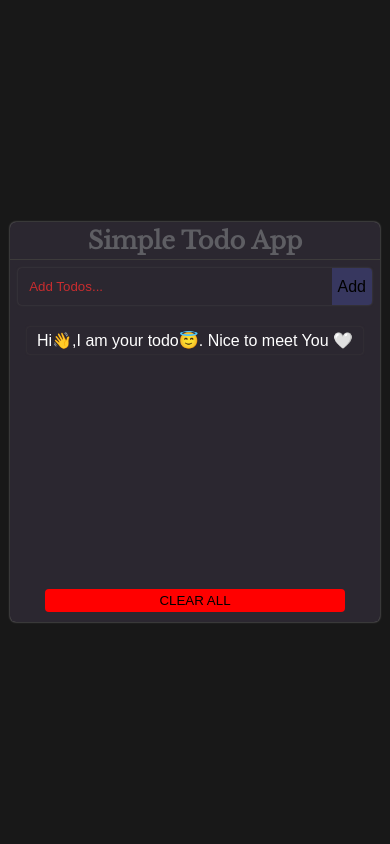
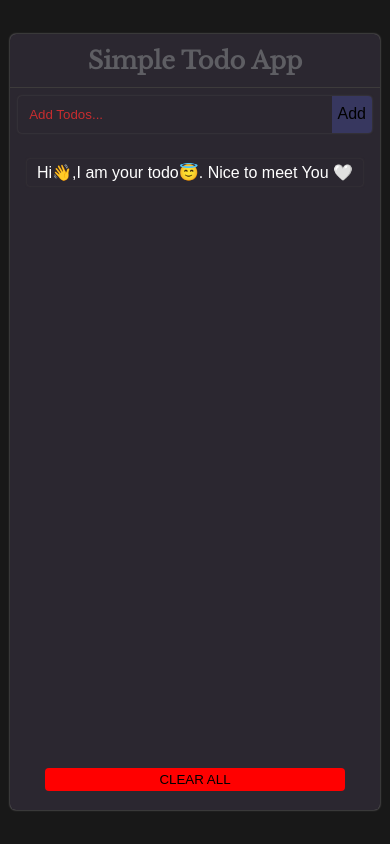
Before and after one commit to mohammad-1105/Todo-app-with-vanillaJS, a plain HTML site: page index.html in a window 390 px wide. Drawn offline with nearby package versions, Linux system fonts and the light colour scheme; a web font is replaced by a local one.

Commit message:
add media quries for mobile

```diff
--- a/index.html
+++ b/index.html
@@ -18,11 +18,12 @@
                 <input type="text" id="inputBox" placeholder="Add Todos...">
                 <button id="addBtn">Add</button>
             </div>
+            <div class="todoItem">
+                <div id="todoDataElement" style="text-align: center;">Hi👋,I am your todo😇. Nice to meet You 🤍
+                </div>
+            </div>
             <div class="todosListBox">
-                <div class="todoItem">
-                    <div id="todoDataElement" style="text-align: center;">Hi👋,I am your todo😇. Nice to meet You 🤍
-                    </div>
-                </div>
+
 
             </div>
             <button id="clearAllBtn">clear all</button>
--- a/style.css
+++ b/style.css
@@ -24,8 +24,9 @@ main {
     border-radius: 6px;
     height: 400px;
     width: 370px;
-    background-color:#2B2730;
+    background-color: #2B2730;
 }
+
 
 h2 {
     text-align: center;
@@ -118,14 +119,15 @@ input:focus::placeholder {
     margin-inline: auto;
     border-radius: 3px;
     user-select: none;
-    color:white;
+    color: white;
     font-family: 'Ysabeau Office', sans-serif;
 }
 
-.todoItem >.todoDataClass{
+.todoItem>.todoDataClass {
     color: green;
 }
-.todoItem.shadowblowing{
+
+.todoItem.shadowblowing {
     box-shadow: 0px 0px 3px green;
 }
 
@@ -184,3 +186,32 @@ input:focus::placeholder {
     box-shadow: 0px 0px 6px rgb(63, 72, 82);
 
 }
+
+
+
+
+@media screen and (max-width:500px) {
+    body {
+        padding: 0px 10px;
+    }
+
+    main {
+        height: 92vh;
+        padding-bottom: 12px;
+    }
+
+    .todosBoxContainer {
+        height: 93%;
+    }
+
+    .todosListBox {
+        height: 77%;
+
+
+    }
+
+    h2 {
+        padding-block: 12px;
+    }
+
+}
```
